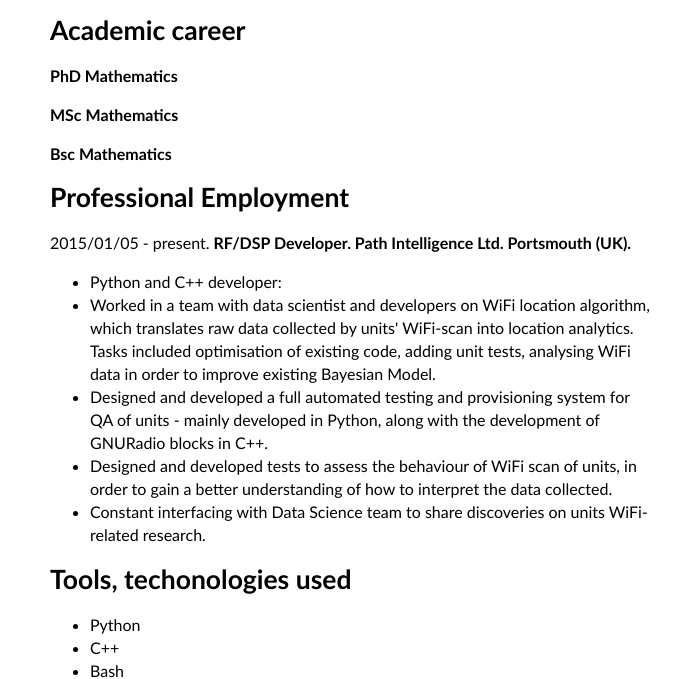
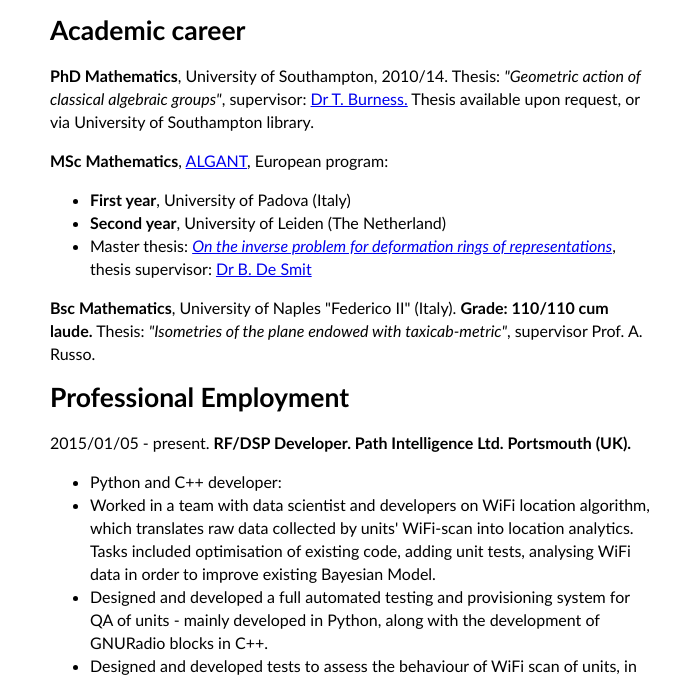
Before and after one commit to raffo85h/raffo85h.github.io, a plain HTML site: page cv.html in a window 1280 px wide. Shown: the part 251-930 px from the top of the page, without its empty margins (290-986 px from the left). Drawn offline with nearby package versions, Linux system fonts and the light colour scheme.

Commit message:
update CV

```diff
--- a/cv.html
+++ b/cv.html
@@ -26,9 +26,20 @@
       </div>
 
     <h2>Academic career</h2>
-    <p><strong>PhD Mathematics</strong></p>
-    <p><strong>MSc Mathematics</strong></p>
-    <p><strong>Bsc Mathematics</strong></p>
+    <p>
+      <strong>PhD Mathematics</strong>, University of Southampton, 2010/14. Thesis: <i>"Geometric action of classical algebraic groups"</i>, supervisor: <a href="http://seis.bristol.ac.uk/~tb13602/">Dr T. Burness.</a> Thesis available upon request, or via University of Southampton library.
+    </p>
+    <p>
+      <strong>MSc Mathematics</strong>, <a href="www.algant.eu">ALGANT</a>, European program:
+      <ul>
+        <li><strong>First year</strong>, University of Padova (Italy)</li>
+        <li><strong>Second year</strong>, University of Leiden (The Netherland)</li>
+        <li>Master thesis: <a href="http://www.math.leidenuniv.nl/scripties/RainoneMaster.pdf"><i>On the inverse problem for deformation rings of representations</i></a>, thesis supervisor: <a href="http://www.math.leidenuniv.nl/~desmit/">Dr B. De Smit</a></li>
+      </ul>
+    </p>
+    <p>
+      <strong>Bsc Mathematics</strong>, University of Naples "Federico II" (Italy). <b>Grade: 110/110 cum laude.</b> Thesis: <i>"Isometries of the plane endowed with taxicab-metric"</i>, supervisor Prof. A. Russo.
+    </p>
 
     <h2>Professional Employment</h2>
     <p>2015/01/05 - present. <strong>RF/DSP Developer. Path Intelligence Ltd. Portsmouth (UK).</strong></p>
@@ -40,10 +51,11 @@
       <li>Constant interfacing with Data Science team to share discoveries on units WiFi-related research.</li>
     </ul>
 
-    <h2>Tools, techonologies used</h2>
+    <h2>Tools and techonologies I am familiar with:</h2>
     <ul>
       <li>Python</li>
       <li>C++</li>
+      <li>Objective-C</li>
       <li>Bash</li>
       <li>SWIG</li>
       <li>GNURadio</li>
```
Also changed, not shown: links.html (+1 -1 lines).
